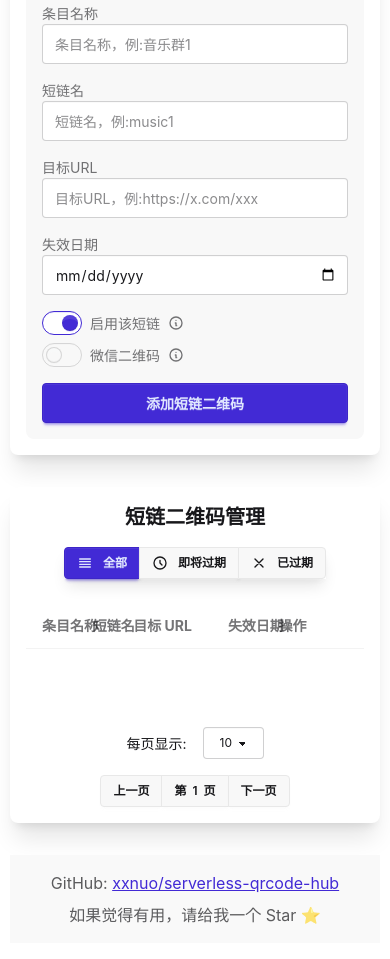
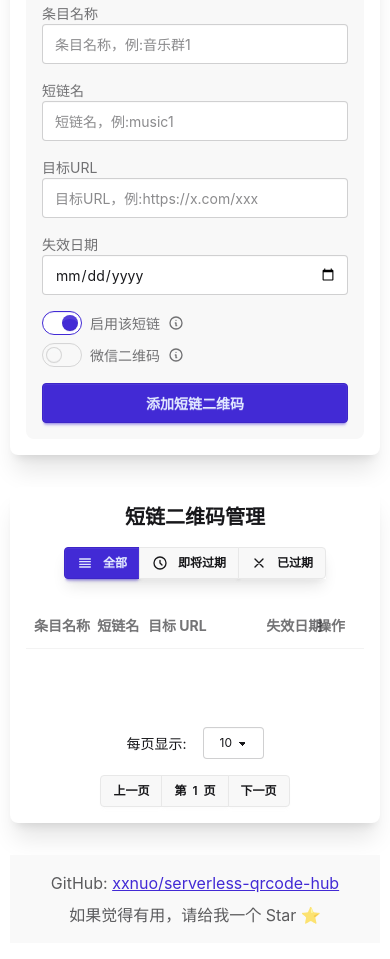
Before and after one commit to zzkkx1/serverless-qrcode-hub, a website: page dist/admin.html in a window 390 px wide. Shown: the part 799-1758 px from the top of the page. Drawn offline with Linux system fonts and the light colour scheme; no server answers.

Commit message:
Update admin.html

```diff
--- a/dist/admin.html
+++ b/dist/admin.html
@@ -57,16 +57,40 @@
         .table-responsive td, .table-responsive th {
             vertical-align: top;
             word-break: break-word;
-        }
-
+            padding: 0.75rem 0.5rem; /* 调整单元格内边距 */
+        }
+
+        /* 调整各列宽度 */
+        .table-responsive th:nth-child(1), /* 条目名称 */
+        .table-responsive td:nth-child(1) {
+            width: 15%;
+        }
+
+        .table-responsive th:nth-child(2), /* 短链名 */
+        .table-responsive td:nth-child(2) {
+            width: 12%;
+        }
+
+        .table-responsive th:nth-child(3), /* 目标URL */
         .table-responsive td:nth-child(3) {
+            width: 28%;
             white-space: normal;
             overflow-wrap: break-word;
         }
 
-        /* 针对编辑状态的文本区域 */
-        .table-responsive textarea {
-            min-height: 80px;
+        .table-responsive th:nth-child(4), /* 失效日期 */
+        .table-responsive td:nth-child(4) {
+            width: 12%;
+        }
+
+        .table-responsive th:nth-child(5), /* 状态 */
+        .table-responsive td:nth-child(5) {
+            width: 13%;
+        }
+
+        .table-responsive th:nth-child(6), /* 操作 */
+        .table-responsive td:nth-child(6) {
+            width: 20%;
         }
 
         /* 编辑模式下的行样式 */
@@ -92,10 +116,19 @@
 
             /* 表格响应式处理 */
             .table-responsive {
-                display: block;
-                width: 100%;
                 overflow-x: auto;
                 -webkit-overflow-scrolling: touch;
+            }
+
+            /* 移动端下调整列宽 */
+            .table-responsive th,
+            .table-responsive td {
+                min-width: 120px; /* 确保最小宽度可读 */
+            }
+
+            .table-responsive th:nth-child(3),
+            .table-responsive td:nth-child(3) {
+                min-width: 200px; /* 目标URL需要更多空间 */
             }
 
             /* 操作按钮组响应式处理 */
```
